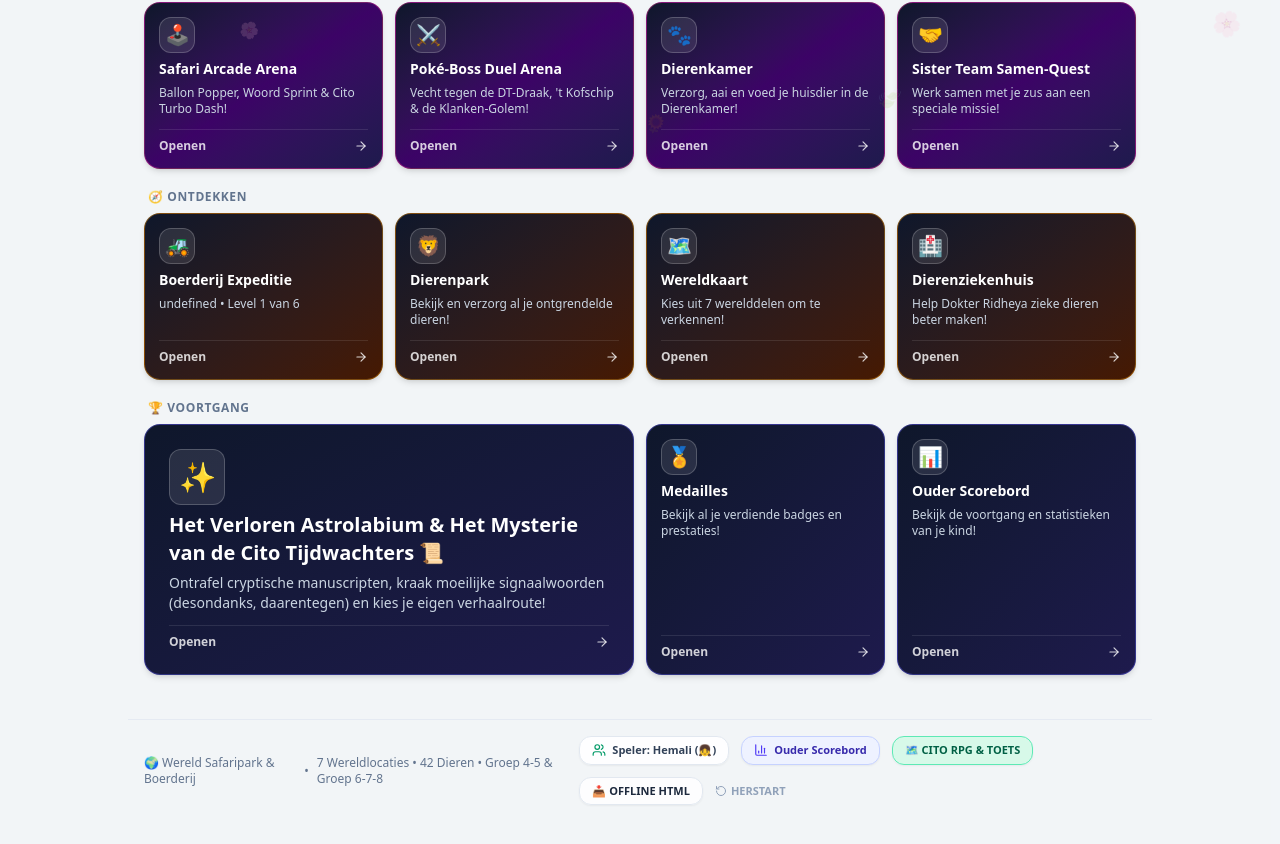
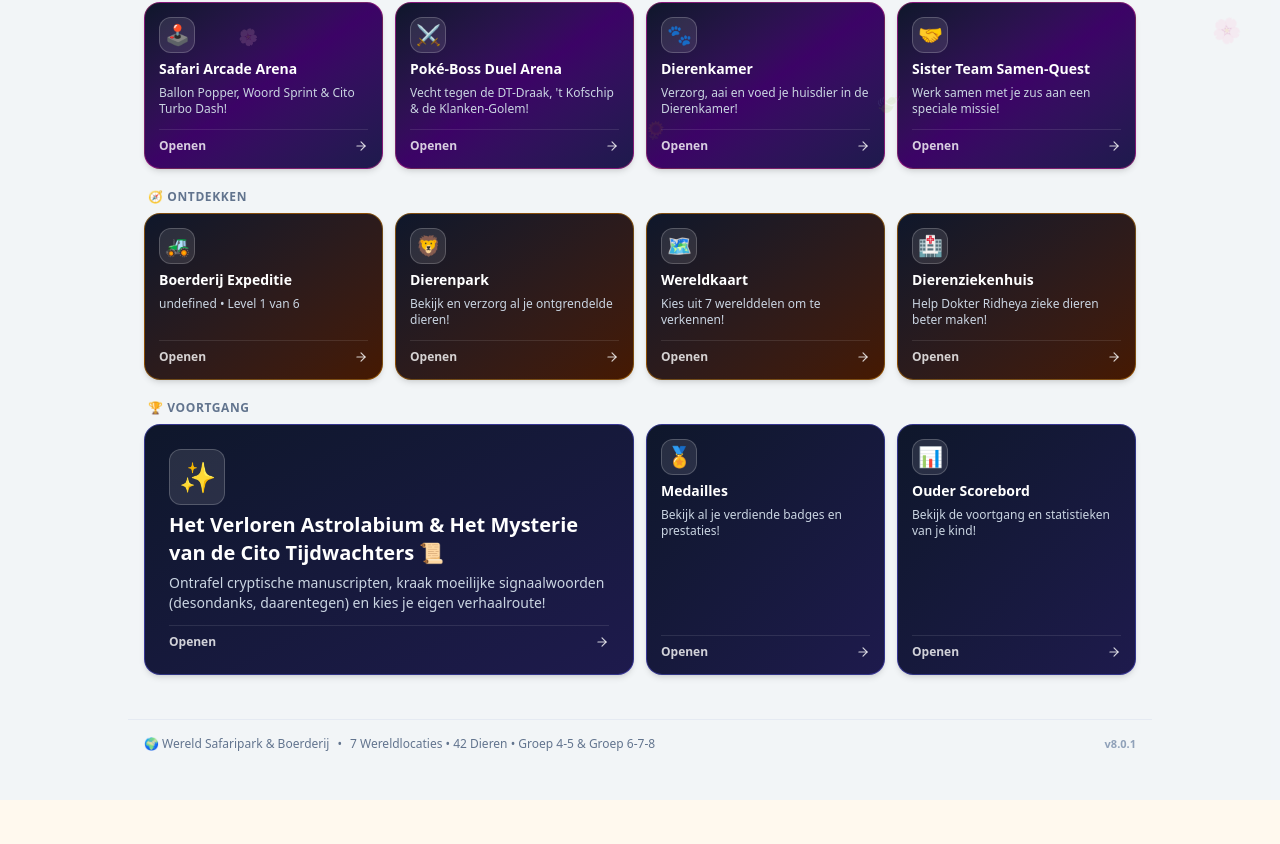
Before and after one commit to balrajgkrishnan/Dutch-Language-Game, a React (Vite) app: page / in a window 1280 px wide. Shown: the part 632-1476 px from the top of the page. After the commit the page ends 1432 px from the top, so only its background shows below. Built offline with nearby package versions, Linux system fonts and the light colour scheme.

Commit message:
feat: simplify footer, make version modal reachable

```diff
--- a/src/App.tsx
+++ b/src/App.tsx
@@ -980,48 +980,13 @@ export default function App() {
           <span>7 Wereldlocaties • 42 Dieren • Groep 4-5 &amp; Groep 6-7-8</span>
         </div>
 
-        <div className="flex items-center gap-3 flex-wrap">
-          <button
-            onClick={() => setShowLoginModal(true)}
-            className="text-slate-700 hover:text-emerald-800 font-bold text-[11px] flex items-center gap-1.5 bg-white/90 hover:bg-white px-3 py-1.5 rounded-xl border border-slate-200 shadow-xs cursor-pointer"
-          >
-            <Users className="w-3.5 h-3.5 text-emerald-600" />
-            <span>Speler: {profile.name} ({profile.avatarEmoji})</span>
-          </button>
-
-          <button
-            onClick={() => setShowScoreboardModal(true)}
-            className="text-indigo-800 hover:text-indigo-950 font-bold text-[11px] flex items-center gap-1.5 bg-indigo-50 hover:bg-indigo-100 px-3 py-1.5 rounded-xl border border-indigo-200 shadow-xs cursor-pointer"
-          >
-            <BarChart3 className="w-3.5 h-3.5 text-indigo-600" />
-            <span>Ouder Scorebord</span>
-          </button>
-
-          <button
-            onClick={() => setShowCitoRpgModal(true)}
-            className="text-emerald-800 hover:text-emerald-950 font-black uppercase text-[11px] flex items-center gap-1 bg-emerald-100/80 hover:bg-emerald-100 px-3 py-1.5 rounded-xl border border-emerald-300 shadow-xs cursor-pointer"
-          >
-            <span>🗺️ Cito RPG &amp; Toets</span>
-          </button>
-
-          <a
-            href="/boerin_tess_safari.html"
-            download="Boerin_Tess_Safaripark_Spel.html"
-            className="text-slate-800 hover:text-slate-950 font-black uppercase text-[11px] flex items-center gap-1 bg-white/80 hover:bg-white px-3 py-1.5 rounded-xl border border-slate-200 shadow-xs"
-          >
-            <span>📥 Offline HTML</span>
-          </a>
-
-          <button
-            id="reset-game-btn"
-            onClick={handleResetProgress}
-            className="text-slate-400 hover:text-rose-600 flex items-center gap-1 cursor-pointer transition-colors font-bold uppercase text-[11px]"
-            title="Herstart voortgang vanaf level 1"
-          >
-            <RotateCcw className="w-3 h-3" />
-            <span>Herstart</span>
-          </button>
-        </div>
+        <button
+          onClick={() => setShowVersionModal(true)}
+          className="text-slate-400 hover:text-slate-600 font-bold text-[11px] cursor-pointer"
+          title="Versie-informatie"
+        >
+          v8.0.1
+        </button>
       </footer>
 
       {/* Female Explorer Profile / Avatar Selection Modal */}
```
